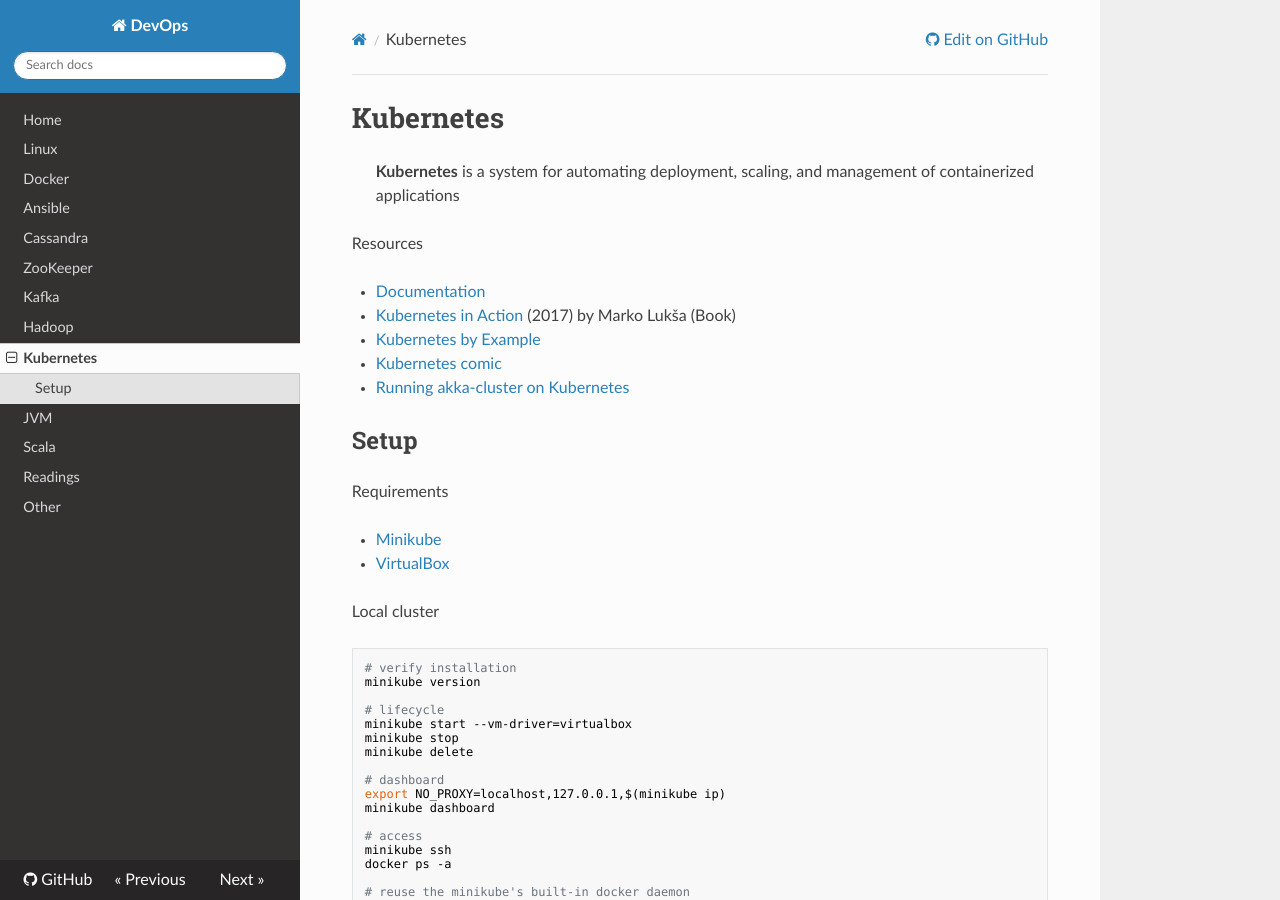
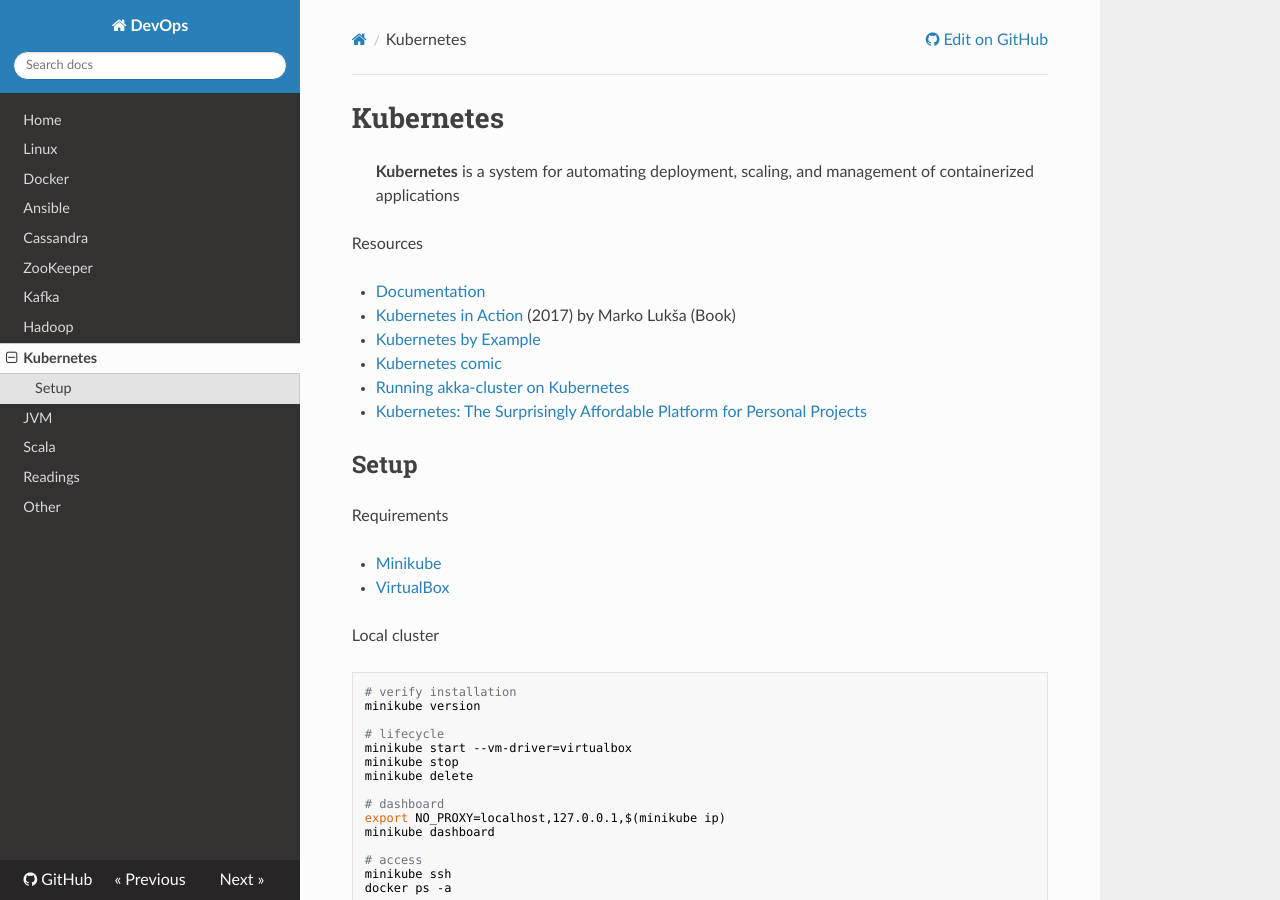
Before and after one commit to niqdev/devops, an MkDocs documentation site: the page built from docs/kubernetes.md, in a window 1280 px wide and 900 px high. Built offline with MkDocs 1.6.1, drawn with Linux system fonts in a browser that asks for light colours; nearby versions of some CDN libraries; old or Windows-style settings are respelled for this version of MkDocs.

Commit message:
update docs

```diff
--- a/docs/kubernetes.md
+++ b/docs/kubernetes.md
@@ -13,6 +13,8 @@ Resources
 * [Kubernetes comic](https://cloud.google.com/kubernetes-engine/kubernetes-comic)
 
 * [Running akka-cluster on Kubernetes](https://blog.softwaremill.com/running-akka-cluster-on-kubernetes-e4cd2913e951)
+
+* [Kubernetes: The Surprisingly Affordable Platform for Personal Projects](http://www.doxsey.net/blog/kubernetes--the-surprisingly-affordable-platform-for-personal-projects)
 
 ## Setup
 
```
Also changed, not shown: docs/scala.md (+3 -1 lines).
